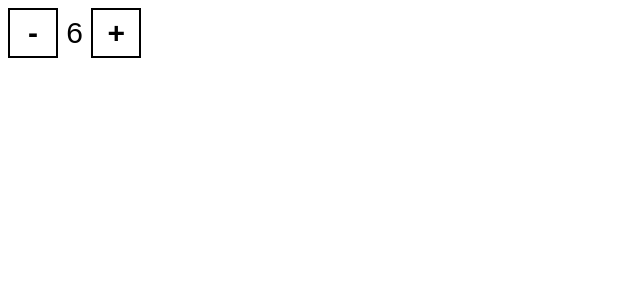
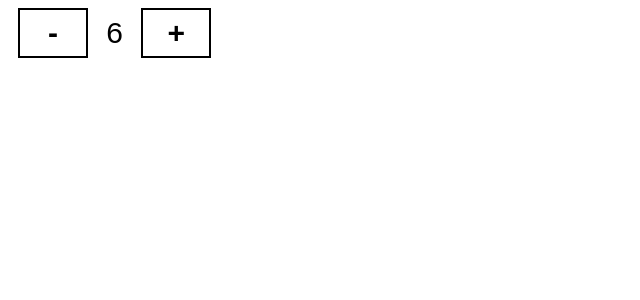
Before and after one commit to MagdalenaOuirane/OnlineShopBasket, a React (Create React App) app: page / in a window 1280 px wide. Shown: the top 300 px of the page, without its empty margins (0-640 px from the left). Built offline with nearby package versions, Linux system fonts and the light colour scheme.

Commit message:
change width

```diff
--- a/src/App.css
+++ b/src/App.css
@@ -7,11 +7,12 @@ div {
 }
 
 button {
+    margin: 0 10px;
     background-color:#fff;
     border: 2px solid black;
     font-weight: bold;
     font-size:30px;
-    width:50px;
+    width:70px;
     height: 50px;
     cursor:pointer;
     outline:none;
```
